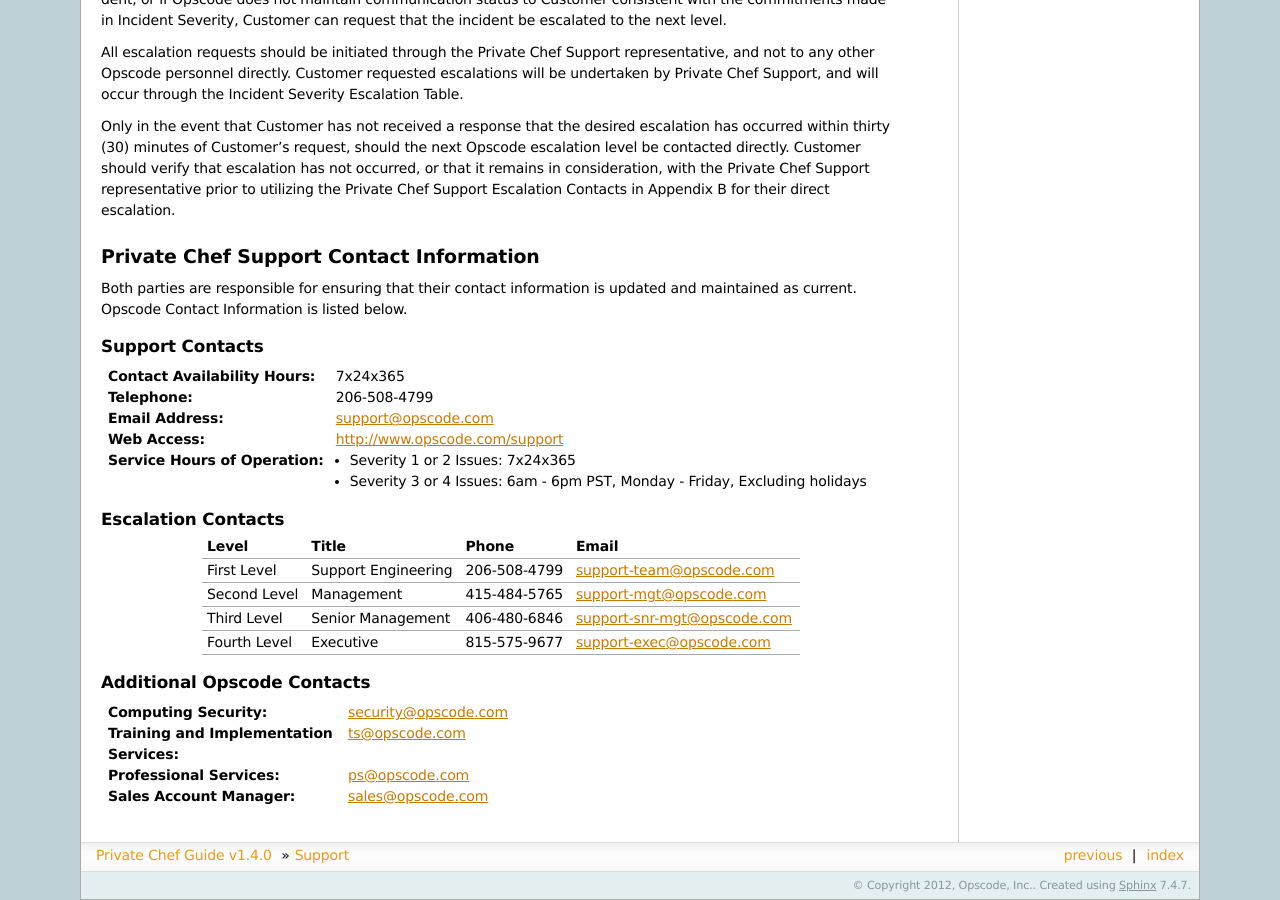
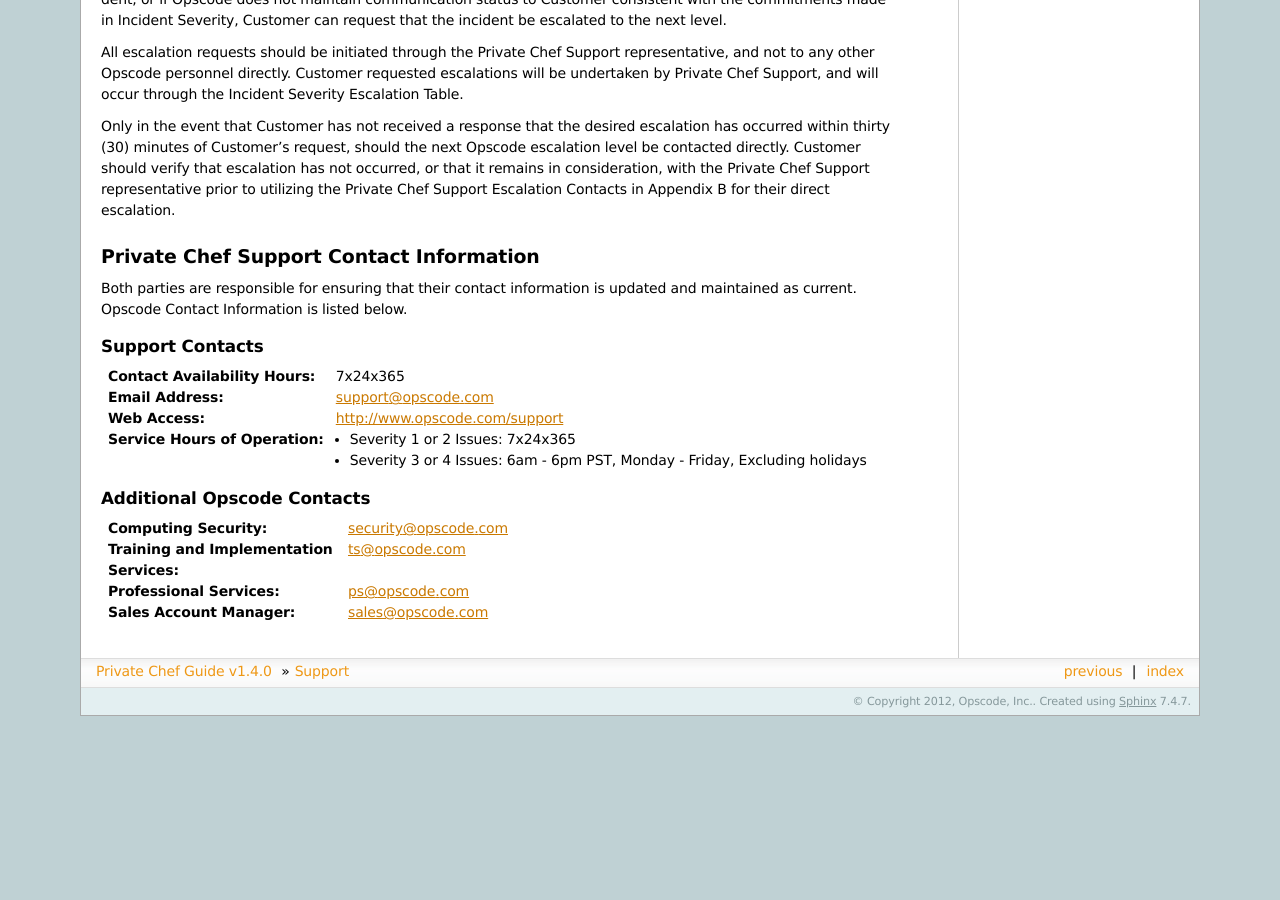
Before and after one commit to chef-boneyard/private-chef-administration, a Sphinx documentation site: the page built from source/support.rst, in a window 1280 px wide and 900 px high, scrolled down 4297 px. Built offline with Sphinx 7.4.7, drawn with Linux system fonts in a browser that asks for light colours; after the commit the page ends 5013 px from its top, so only the background shows below that.

Commit message:
Update support.rst

```diff
--- a/source/support.rst
+++ b/source/support.rst
@@ -283,23 +283,11 @@
 ~~~~~~~~~~~~~~~~
 
 :Contact Availability Hours:	7x24x365
-:Telephone: 206-508-4799
 :Email Address: support@opscode.com
 :Web Access: http://www.opscode.com/support
 :Service Hours of Operation: - Severity 1 or 2 Issues: 7x24x365
                              - Severity 3 or 4 Issues: 6am - 6pm PST, Monday - Friday, Excluding holidays
 
-Escalation Contacts
-~~~~~~~~~~~~~~~~~~~
-
-============ ==================== ============ ===========================
-Level        Title                Phone        Email
-============ ==================== ============ ===========================
-First Level  Support Engineering  206-508-4799 support-team@opscode.com
-Second Level Management           415-484-5765 support-mgt@opscode.com
-Third Level  Senior Management    406-480-6846 support-snr-mgt@opscode.com
-Fourth Level Executive            815-575-9677 support-exec@opscode.com
-============ ==================== ============ ===========================
 
 Additional Opscode Contacts
 ~~~~~~~~~~~~~~~~~~~~~~~~~~~
```
